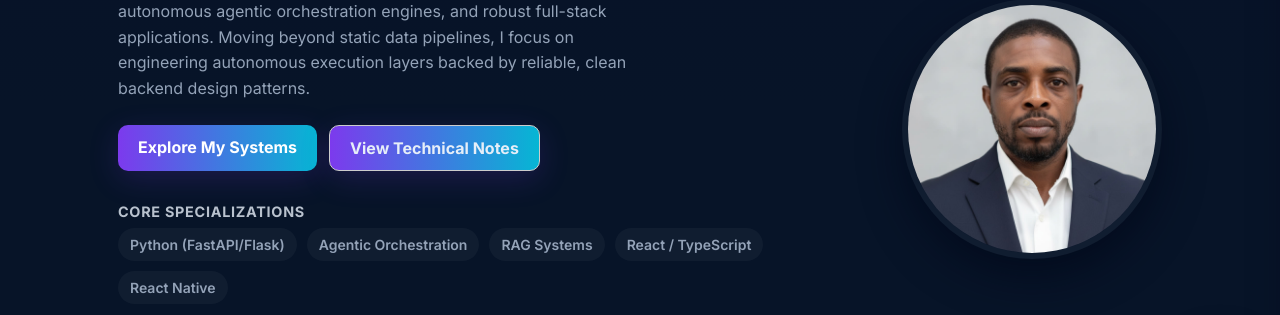
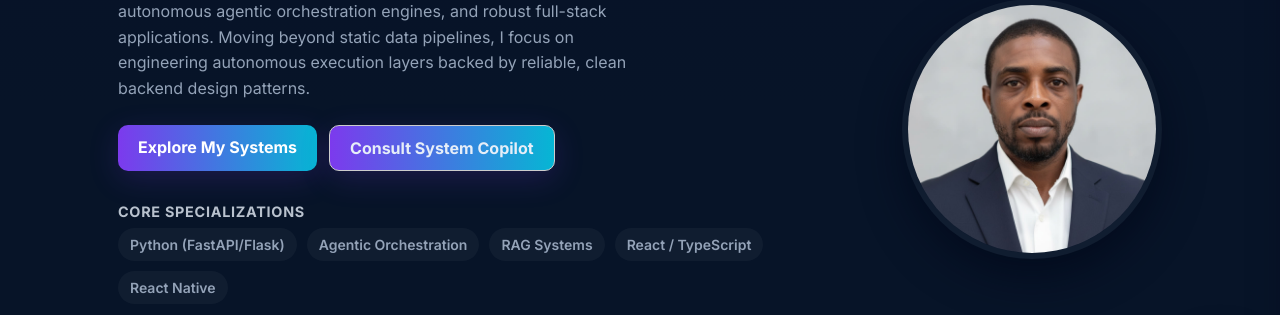
Before and after one commit to providingperspectives/portfolio-1, a Flask app: page / in a window 1280 px wide. Shown: the part 377-692 px from the top of the page. Run offline with Flask 3, Linux system fonts and the light colour scheme; parts of the project's set-up code (start-up, migrations or seed data) failed here and were passed over.

Commit message:
update landing page button

```diff
--- a/templates/base.html
+++ b/templates/base.html
@@ -160,6 +160,19 @@
     </div>
 
     <script>
+
+        // Inside the DOMContentLoaded block in templates/base.html
+const heroTrigger = document.getElementById("hero-copilot-trigger");
+const chatFab = document.getElementById("agent-chat-toggle");
+
+if (heroTrigger && chatFab) {
+    heroTrigger.addEventListener("click", function(e) {
+        e.preventDefault(); // Stop the page from jumping to a hash anchor
+        chatFab.click();    // Triggers the drawer slider logic already built into base.html
+    });
+}
+
+
     document.addEventListener("DOMContentLoaded", function() {
         // Variables declared cleanly exactly ONCE
         const chatFab = document.getElementById("agent-chat-toggle");
--- a/templates/index.html
+++ b/templates/index.html
@@ -15,9 +15,9 @@
 
             <div style="margin-top: 24px; display: flex; gap: 12px; flex-wrap: wrap;">
                 <a class="btn" href="{{ url_for('main.portfolio') }}">Explore My Systems</a>
-                <a class="btn btn-secondary" href="https://github.com/your-username" target="_blank" rel="noopener noreferrer" style="background-color: transparent; border: 1px solid var(--border-color, #ccc); color: inherit;">
-                    View Technical Notes
-                </a>
+               <a id="hero-copilot-trigger" class="btn btn-secondary" href="#chat" style="background-color: transparent; border: 1px solid var(--border-color, #ccc); color: inherit;">
+        Consult System Copilot
+    </a>
             </div>
 
             <div style="margin-top: 32px;">
```
